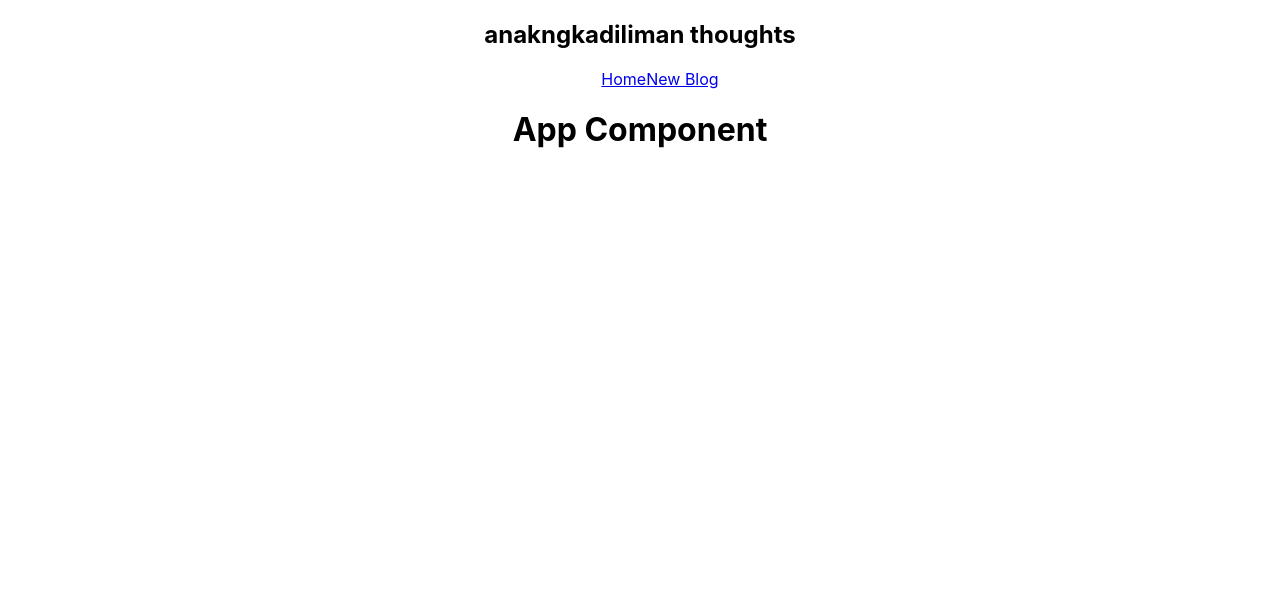
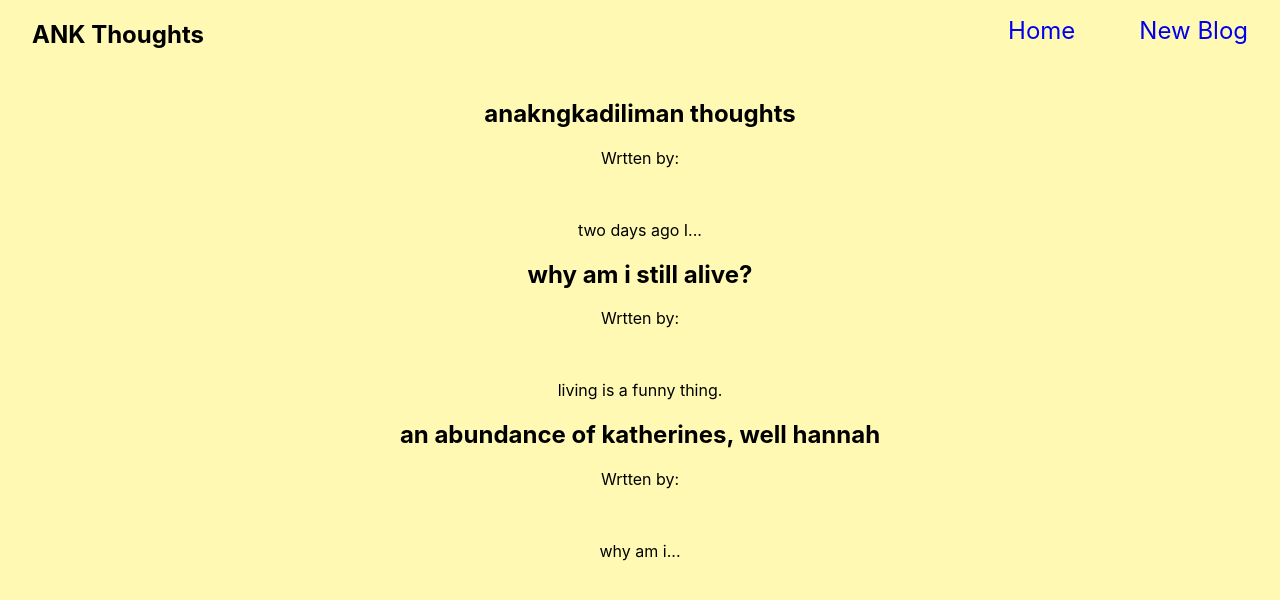
Before and after one commit to CloudMojos/cra-mini-blog, a React (Create React App) app: page / in a window 1280 px wide. Shown: the top 600 px of the page. Built offline with nearby package versions, Linux system fonts and the light colour scheme; the HTML template or start-up script is replaced by a standard one.

Commit message:
i forgot what i added here

```diff
--- a/src/App.js
+++ b/src/App.js
@@ -1,15 +1,16 @@
 import './App.css';
 import './components/Navbar'
 import Navbar from './components/Navbar';
+import Home from './components/Home';
 
 function App() {
-  const person = { name: "Joshuel", age: "22" }
+  // const person = { name: "Joshuel", age: "22" }
 
   return (
     <div className="App">
       <Navbar />
       <div className="content">
-        <h1>App Component</h1>
+        <Home />
       </div>
     </div>
   );
--- a/src/components/Home.js
+++ b/src/components/Home.js
@@ -19,7 +19,7 @@ const Home = () => {
 
     return (
         <div className="home">
-            {blogs.map((blog) => {
+            {blogs.map((blog) => (
                 // You always need a key property for the DOM to not bitch up
                 <div className="blog-preview" key={blog.id}>
                     <h2>{ blog.title }</h2>
@@ -27,7 +27,7 @@ const Home = () => {
                     <br />
                     <p>{ blog.body }</p>
                 </div>
-            })}
+            ))}
         </div>
     );
 }
--- a/src/components/Navbar.js
+++ b/src/components/Navbar.js
@@ -1,10 +1,10 @@
 const Navbar = () => {
     return (
         <nav className="navbar">
-            <h1>anakngkadiliman thoughts</h1>
+            <h1 className="title">ANK Thoughts</h1>
             <ul className="navlinks">
-                <a href="/">Home</a>
-                <a href="/create">New Blog</a>
+                <li><a href="/">Home</a></li>
+                <li><a href="/create">New Blog</a></li>
             </ul>
         </nav>
     );
--- a/src/index.css
+++ b/src/index.css
@@ -1,3 +1,10 @@
+:root {
+  box-sizing: border-box;
+}
+
+/* Colors */
+/* #FFF9B3 - Background color */
+
 body {
   margin: 0;
   font-family: -apple-system, BlinkMacSystemFont, 'Segoe UI', 'Roboto', 'Oxygen',
@@ -5,6 +12,52 @@ body {
     sans-serif;
   -webkit-font-smoothing: antialiased;
   -moz-osx-font-smoothing: grayscale;
+  background-color: #FFF9B3;
+}
+
+.App {
+  display: grid;
+  grid-template-columns: repeat(12, 1fr);
+  grid-auto-rows: auto;
+  gap: 10px; /* Optional: Add space between grid items */
+}
+
+.navbar {
+  /* Position the navbar */
+  grid-column-start: 1;
+  grid-column-end: -1;
+
+  display: flex;
+  justify-content: space-between;
+
+  .title {
+    margin-left: 2rem;
+  }
+
+  .navlinks {
+    display: flex;
+    justify-content: space-around;
+  }
+
+  .navlinks > li {
+    list-style-type: none;
+    padding: 0 2rem;
+    a {
+      font-size: 1.5rem;
+      text-decoration: none;
+    }
+  }
+
+}
+
+.content {
+  /* Position the content */
+  grid-column-start: 1;
+  grid-column-end: -1;
+}
+
+.home {
+
 }
 
 code {
```
